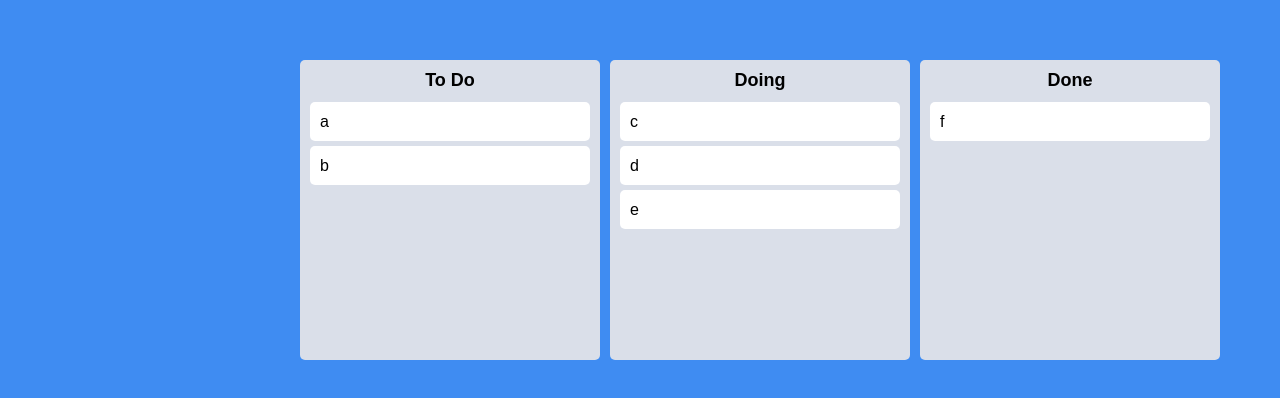
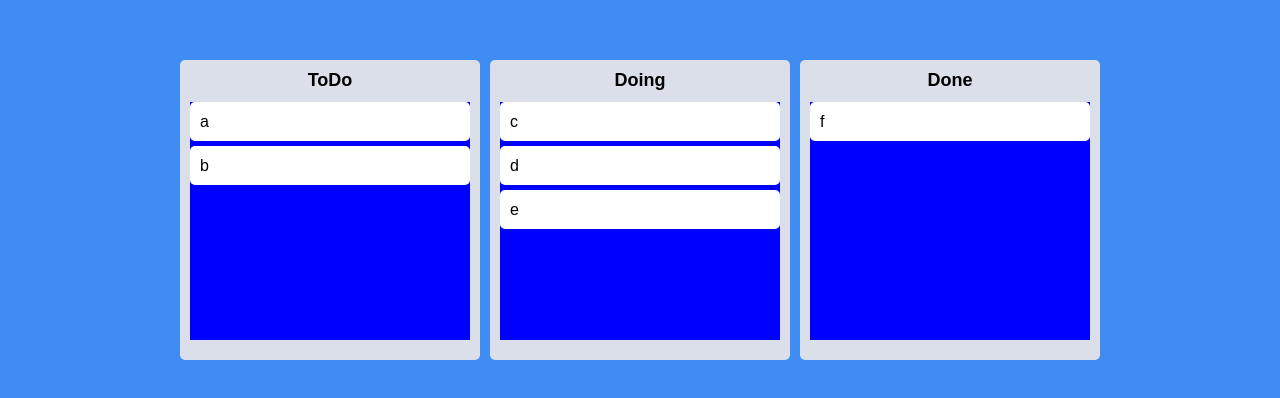
Before and after one commit to thisisyeji/react_kanban, a React (Create React App) app: page / in a window 1280 px wide. Shown: the part 190-588 px from the top of the page. Built offline with nearby package versions, Linux system fonts and the light colour scheme.

Commit message:
Feat: 다른 보드로  카드 이동 위치 변경 적용

```diff
--- a/src/App.tsx
+++ b/src/App.tsx
@@ -6,33 +6,53 @@ import Board from './Components/Board';
 
 const Wrapper = styled.div`
 	display: flex;
+	width: 100vw;
+	margin: 0 auto;
 	justify-content: center;
 	align-items: center;
-	max-width: 680px;
-	width: 100%;
 	height: 100vh;
-	margin: 0 auto;
 `;
 
 const Boards = styled.div`
-	display: grid;
+	display: flex;
+	justify-content: center;
+	align-items: flex-start;
 	width: 100%;
 	gap: 10px;
-	grid-template-columns: repeat(3, 1fr);
 `;
 
 function App() {
 	const [toDos, setToDos] = useRecoilState(toDoState);
-	const onDragEnd = ({ draggableId, destination, source }: DropResult) => {
+	const onDragEnd = (info: DropResult) => {
+		// console.log(info);
+		const { destination, draggableId, source } = info;
 		if (!destination) return;
-		// setToDos((oldToDos) => {
-		// 	const toDosCopy = [...oldToDos];
-		// 	// 1) Delete item on source.index
-		// 	toDosCopy.splice(source.index, 1);
-		// 	// 2) Put back the item on the destination.index
-		// 	toDosCopy.splice(destination?.index, 0, draggableId);
-		// 	return toDosCopy;
-		// });
+		if (destination?.droppableId === source.droppableId) {
+			// same board movement
+			setToDos((allBoards) => {
+				const boardCopy = [...allBoards[source.droppableId]];
+				boardCopy.splice(source.index, 1);
+				boardCopy.splice(destination?.index, 0, draggableId);
+				return {
+					...allBoards,
+					[source.droppableId]: boardCopy,
+				};
+			});
+		}
+		if (destination.droppableId !== source.droppableId) {
+			// cross board movement
+			setToDos((allBoards) => {
+				const sourceBoard = [...allBoards[source.droppableId]];
+				const destinationBoard = [...allBoards[destination.droppableId]];
+				sourceBoard.splice(source.index, 1);
+				destinationBoard.splice(destination?.index, 0, draggableId);
+				return {
+					...allBoards,
+					[source.droppableId]: sourceBoard,
+					[destination.droppableId]: destinationBoard,
+				};
+			});
+		}
 	};
 	return (
 		<DragDropContext onDragEnd={onDragEnd}>
--- a/src/Components/Board.tsx
+++ b/src/Components/Board.tsx
@@ -9,6 +9,9 @@ const Wrapper = styled.div`
 	background-color: ${(props) => props.theme.boardColor};
 	border-radius: 5px;
 	min-height: 300px;
+
+	display: flex;
+	flex-direction: column;
 `;
 
 const Title = styled.h2`
@@ -16,6 +19,18 @@ const Title = styled.h2`
 	font-weight: 600;
 	margin-bottom: 10px;
 	font-size: 18px;
+`;
+
+interface IAreaProps {
+	isDraggingOver: boolean;
+	isDraggingFromThis: boolean;
+}
+
+const Area = styled.div<IAreaProps>`
+	background-color: ${(props) =>
+		props.isDraggingOver ? 'pink' : props.isDraggingFromThis ? 'red' : 'blue'};
+	flex-grow: 1;
+	transition: background-color 0.3s ease-in-out;
 `;
 
 interface IBoardProps {
@@ -28,15 +43,19 @@ function Board({ toDos, boardId }: IBoardProps) {
 		<Wrapper>
 			<Title>{boardId}</Title>
 			<Droppable droppableId={boardId}>
-				{(magic) => (
-					<div ref={magic.innerRef} {...magic.droppableProps}>
+				{(magic, info) => (
+					<Area
+						isDraggingOver={info.isDraggingOver}
+						isDraggingFromThis={Boolean(info.draggingFromThisWith)}
+						ref={magic.innerRef}
+						{...magic.droppableProps}>
 						{toDos.map((toDo, index) => (
 							<DragabbleCard key={toDo} index={index} toDo={toDo} />
 						))}
 
 						{/* placeholder: 드래그 하는 동안 영역을 고정시킴 */}
 						{magic.placeholder}
-					</div>
+					</Area>
 				)}
 			</Droppable>
 		</Wrapper>
--- a/src/atoms.tsx
+++ b/src/atoms.tsx
@@ -7,8 +7,8 @@ interface IToDoState {
 export const toDoState = atom<IToDoState>({
 	key: 'toDo',
 	default: {
-		'To Do': ['a', 'b'],
-		'Doing': ['c', 'd', 'e'],
-		'Done': ['f'],
+		ToDo: ['a', 'b'],
+		Doing: ['c', 'd', 'e'],
+		Done: ['f'],
 	},
 });
```
